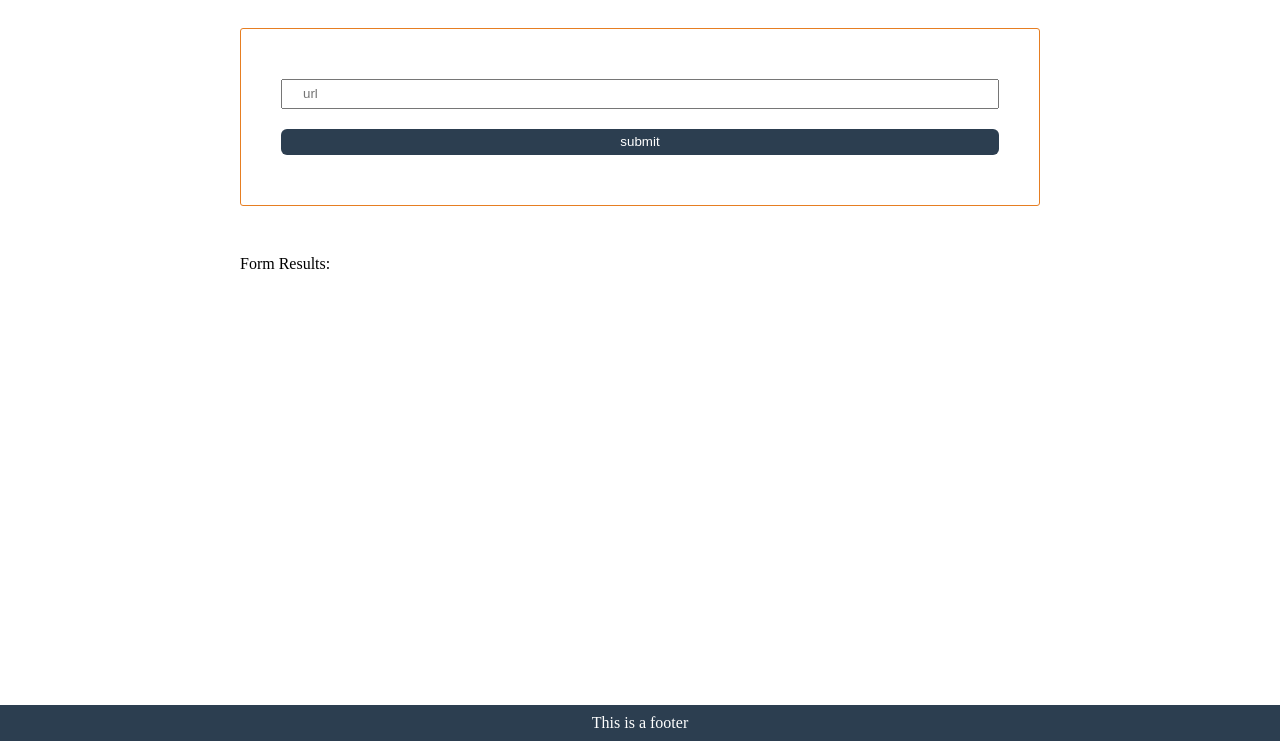
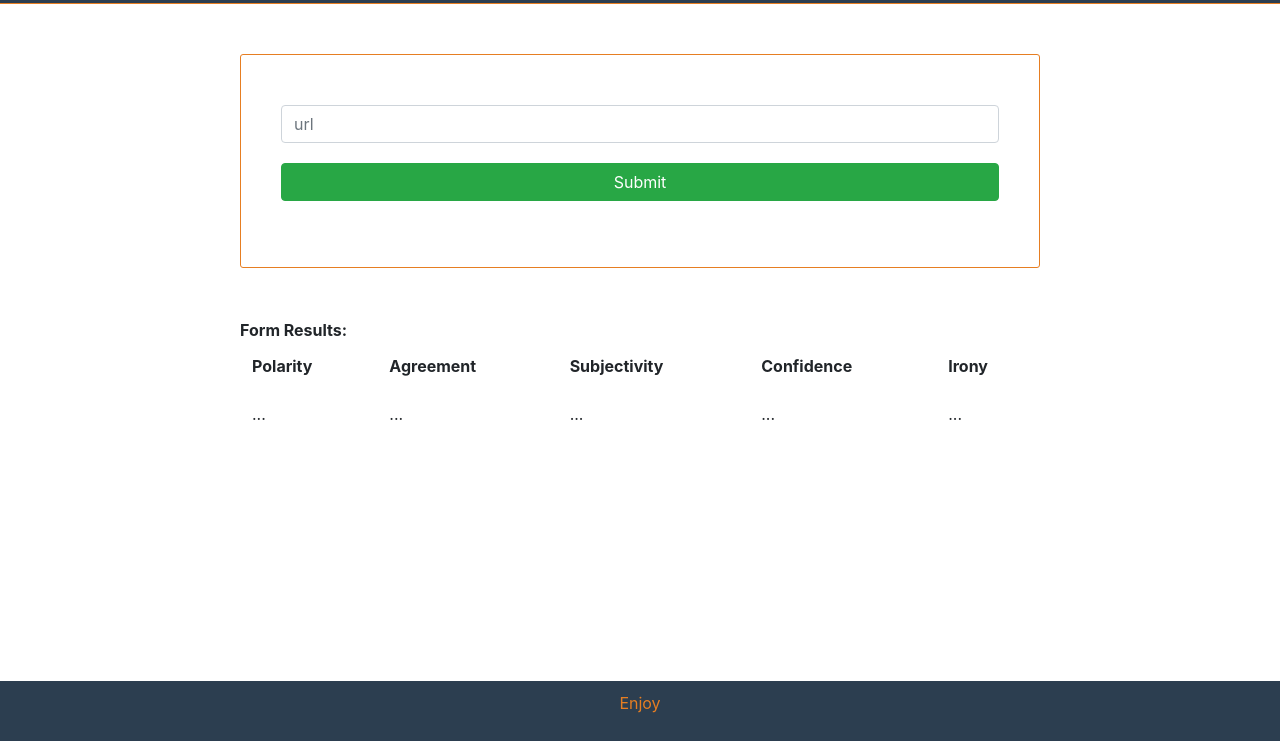
Before and after one commit to amagdabdelsalam/npl-project, a website built with webpack: page src/client/views/index.html in a window 1280 px wide. Shown: the part 59-800 px from the top of the page. Built offline with nearby package versions, Linux system fonts and the light colour scheme.

Commit message:
update -0.2

```diff
--- a/package.json
+++ b/package.json
@@ -14,10 +14,14 @@
   "description": "",
   "dependencies": {
     "body-parser": "^1.19.0",
+    "bootstrap": "^4.6.0",
+    "bootstrap-icons": "^1.4.0",
     "cors": "^2.8.5",
     "dotenv": "^8.2.0",
     "express": "^4.17.1",
+    "jquery": "^3.6.0",
     "node-fetch": "^2.6.1",
+    "popper.js": "^1.16.1",
     "webpack": "^4.35.3",
     "webpack-cli": "^3.3.5"
   },
--- a/src/client/index.js
+++ b/src/client/index.js
@@ -1,4 +1,5 @@
 import { handleSubmit } from './js/formHandler'
+import 'bootstrap'
 
 import './styles/resets.scss'
 import './styles/base.scss'
--- a/src/client/js/formHandler.js
+++ b/src/client/js/formHandler.js
@@ -30,31 +30,6 @@ function handleSubmit(event) {
         }
     }
 
-    // polarity checker
-    const polarity = (score) => {
-        let result
-        switch (score){
-            case 'P+':
-                result = 'strong positive';
-                break;
-            case 'P':
-                result = 'positive';
-                break;
-            case 'NEW':
-                result = 'neutral';
-                break;
-            case 'N':
-                result = 'negative';
-                break;
-            case 'N+':
-                result = 'strong negative';
-                break;
-            case 'NONE':
-                result = 'no sentiment';
-        }
-        return result.toUpperCase();
-    }
-
     // check what text was put into the form field
     let userUrl = document.getElementById('url').value
 
@@ -63,11 +38,11 @@ function handleSubmit(event) {
         .then(data => {
             console.log(data)
             // display data into html
-            document.getElementById('polarity').innerHTML = 'Polarity: '+polarity(data.score_tag)
-            document.getElementById("agreement").innerHTML = `Agreement: ${data.agreement}`
-            document.getElementById("subjectivity").innerHTML = `Subjectivity: ${data.subjectivity}`
-            document.getElementById("confidence").innerHTML = `Confidence: ${data.confidence}`
-            document.getElementById("irony").innerHTML = `Irony: ${data.irony}`
+            document.getElementById('polarity').innerHTML = data.score_tag
+            document.getElementById("agreement").innerHTML = data.agreement
+            document.getElementById("subjectivity").innerHTML = data.subjectivity
+            document.getElementById("confidence").innerHTML = data.confidence
+            document.getElementById("irony").innerHTML = data.irony
         })
         .catch(err => {
             console.log(err)
--- a/src/client/styles/footer.scss
+++ b/src/client/styles/footer.scss
@@ -4,6 +4,6 @@ footer {
     text-align: center;
 
     p {
-        color: #FFF;
+        color: #e67e22;
     }
 }
--- a/src/client/styles/form.scss
+++ b/src/client/styles/form.scss
@@ -11,11 +11,4 @@ form {
         line-height: 16px;
         margin: 10px 0;
     }
-
-    .btn {
-        background-color: #2c3e50;
-        border: none;
-        border-radius: 6px;
-        color: #FFF;
-    }
 }
--- a/src/client/styles/header.scss
+++ b/src/client/styles/header.scss
@@ -1,3 +1,5 @@
+@import "~bootstrap/scss/bootstrap";
+
 $coloOne: #e67e22;
 
 header {
--- a/src/client/views/index.html
+++ b/src/client/views/index.html
@@ -11,33 +11,47 @@
             <div class="logo">
                 <h3>Evaluate News NPL</h3>
             </div>
-            <div class="">
-                <p>about</p>
-            </div>
         </header>
 
         <main>
             <section>
                 <form class="" onsubmit="return Client.handleSubmit(event)">
-                    <input id="url" type="text" name="url" value="" placeholder="url">
-                    <input class="btn" type="submit" name="" value="submit">
+                  <div class="form-group">
+                    <input class="form-control" id="url" type="text" name="url" value="" placeholder="url">
+                    <input class="btn btn-success" type="submit" name="" value="Submit">
+                  </div>
                 </form>
             </section>
 
             <section>
                 <strong>Form Results:</strong>
                 <div id="results">
-                    <p id="polarity"></p>
-                    <p id="agreement"></p>
-                    <p id="subjectivity"></p>
-                    <p id="confidence"></p>
-                    <p id="irony"></p>
+                    <table class="table table-borderless">
+                        <thead class="font-weight-bold">
+                          <tr>
+                            <th scope="col">Polarity</th>
+                            <th scope="col">Agreement</th>
+                            <th scope="col">Subjectivity</th>
+                            <th scope="col">Confidence</th>
+                            <th scope="col">Irony</th>
+                          </tr>
+                        </thead>
+                        <tbody>
+                          <tr>
+                            <td id="polarity">...</td>
+                            <td id="agreement">...</td>
+                            <td id="subjectivity">...</td>
+                            <td id="confidence">...</td>
+                            <td id="irony">...</td>
+                          </tr>
+                        </tbody>
+                      </table>
                 </div>
             </section>
         </main>
 
         <footer>
-            <p>This is a footer</p>
+            <p>Enjoy</p>
         </footer>
         <script>
             // Check that service workers are supported
--- a/webpack.dev.js
+++ b/webpack.dev.js
@@ -38,6 +38,10 @@ module.exports = {
             // Automatically remove all unused webpack assets on rebuild
             cleanStaleWebpackAssets: true,
             protectWebpackAssets: false
+        }),
+        new webpack.ProvidePlugin({
+            $: 'jquery',
+            jQuery: 'jquery',
         })
     ]
 }
--- a/webpack.prod.js
+++ b/webpack.prod.js
@@ -40,6 +40,10 @@ module.exports = {
             // Automatically remove all unused webpack assets on rebuild
             cleanStaleWebpackAssets: true,
             protectWebpackAssets: false
-        })
+        }),
+        new webpack.ProvidePlugin({
+            $: 'jquery',
+            jQuery: 'jquery',
+          })
     ]
 }
```
Also changed, not shown: 1 other file.
